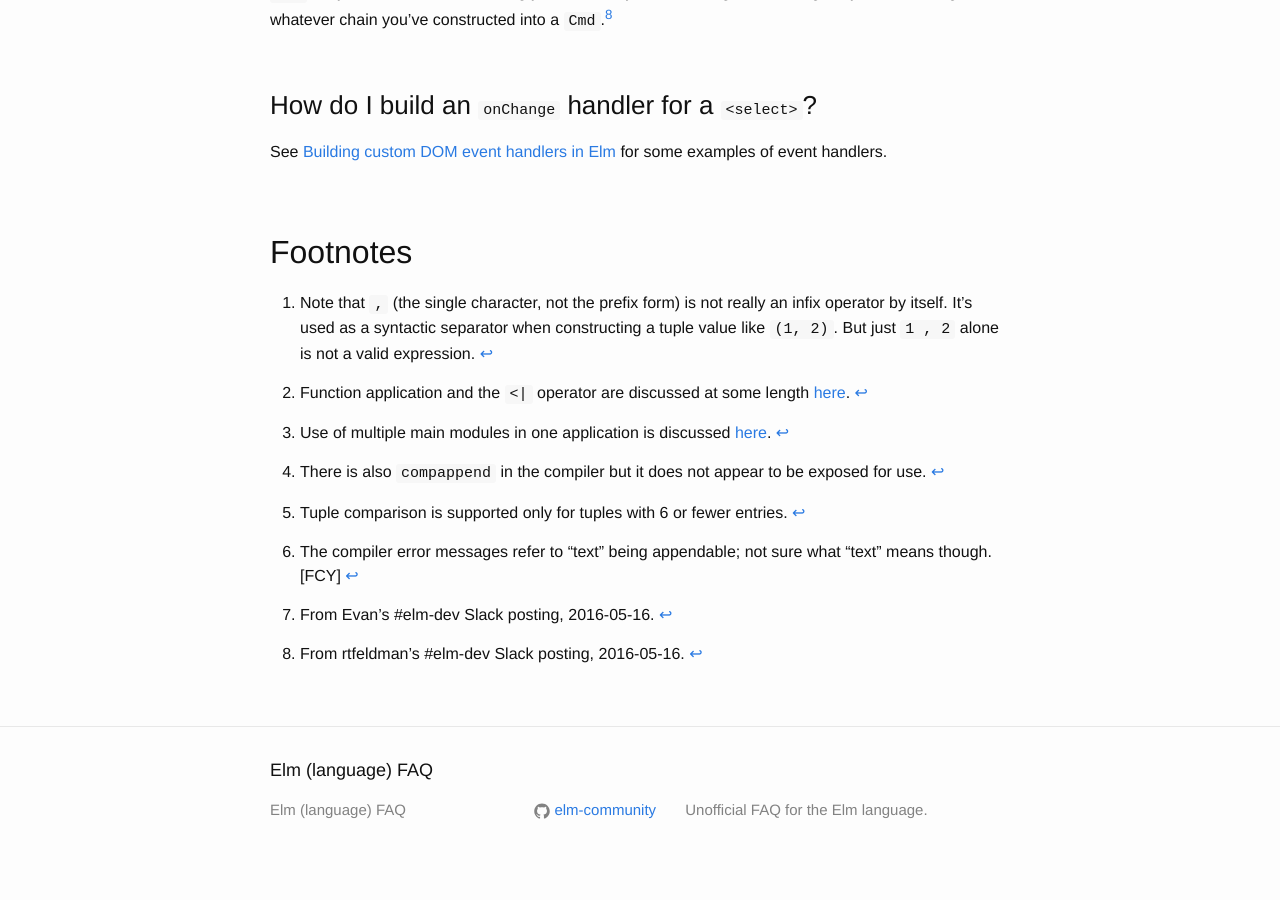
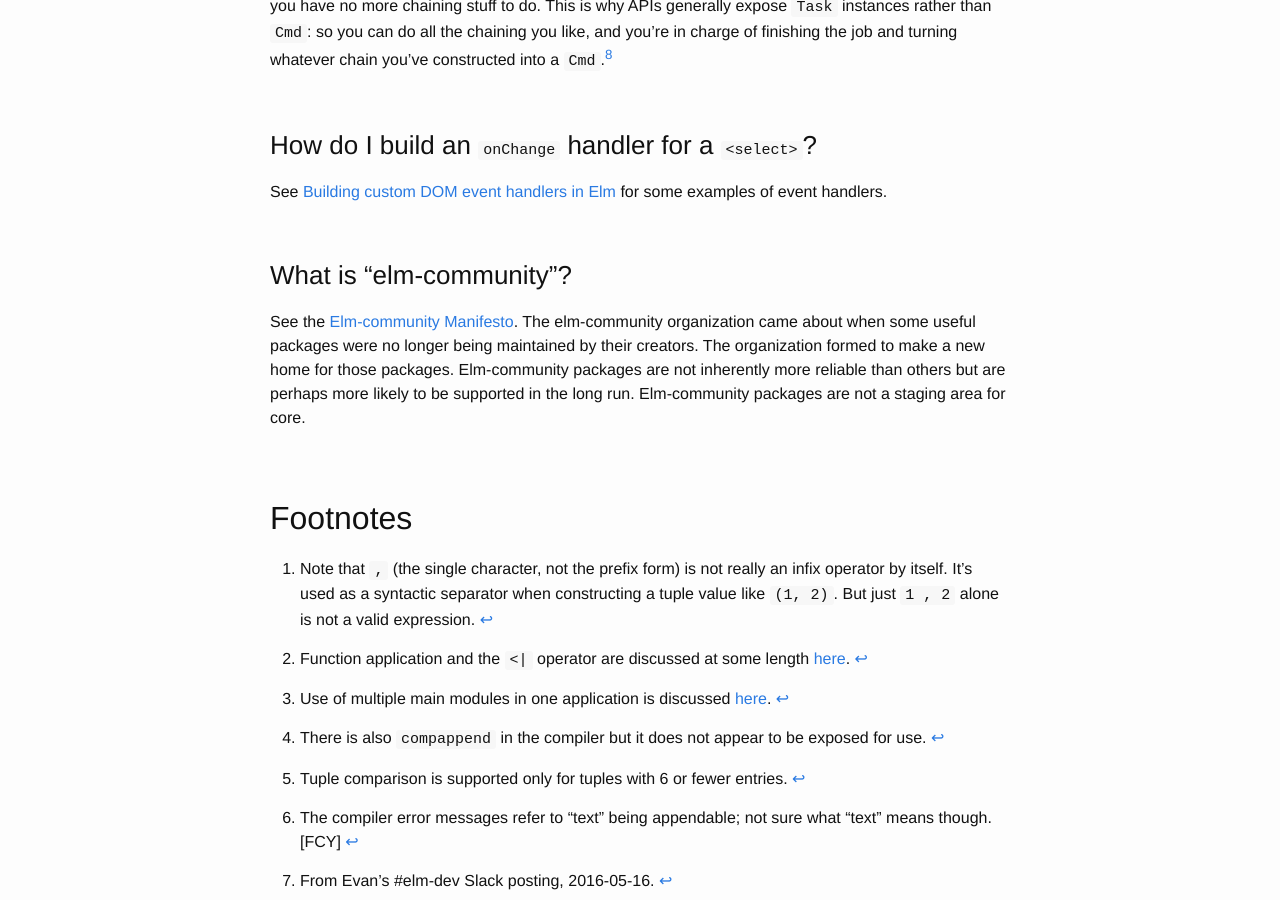
Before and after one commit to gunnarahlberg/elm-faq, a Jekyll site: the page built from index.md, in a window 1280 px wide and 900 px high, scrolled down 13911 px. Built offline with Jekyll 4.4.1, drawn with Linux system fonts in a browser that asks for light colours; some of the changed text lies outside the part shown.

Commit message:
About elm-community

```diff
--- a/index.md
+++ b/index.md
@@ -509,4 +509,10 @@
 
 See [Building custom DOM event handlers in Elm](https://robots.thoughtbot.com/building-custom-dom-event-handlers-in-elm) for some examples of event handlers.
 
+
+### What is "elm-community"?
+
+See the [Elm-community Manifesto](https://github.com/elm-community/Manifesto#mandate). The elm-community organization came about when some useful packages were no longer being maintained by their creators. The organization formed to make a new home for those packages. Elm-community packages are not inherently more reliable than others but are perhaps more likely to be supported in the long run. Elm-community packages are not a staging area for core.
+
+
 ## Footnotes
```
